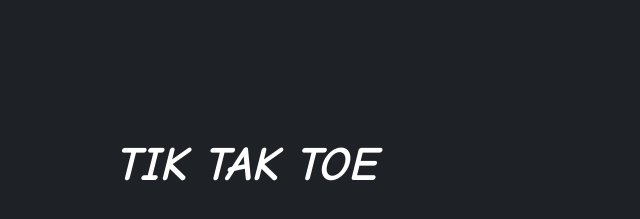
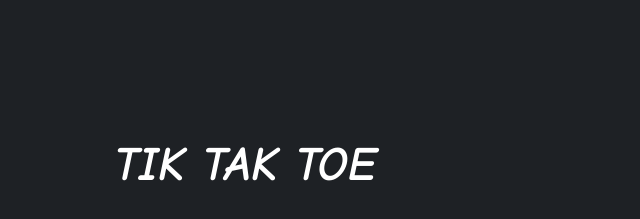
Before and after one commit to mahesh4net/tik-tak-toe, a plain HTML site: page index.html in a window 1280 px wide. Shown: the top 219 px of the page, 395-1035 px from the left. Drawn offline with Linux system fonts and the light colour scheme.

Commit message:
font fixed

```diff
--- a/styles.css
+++ b/styles.css
@@ -1,3 +1,9 @@
+
+@import url('https://fonts.googleapis.com/css2?family=Comic+Neue:ital,wght@0,300;0,400;0,700;1,300;1,400;1,700&display=swap');
+
+
+
+
 *{
     margin: 0;
     padding: 0;
@@ -5,7 +11,7 @@
 }
 
 body{
-    font-family: comic sans ms;
+    font-family: 'Comic Neue';
     color: white;
 }
 
@@ -30,7 +36,7 @@ body{
     width: 30%;
     padding-block: 0.5rem;
    font-style: italic;
-    font-weight: bolder;
+    font-weight: 700 !important;
     border-radius: 3rem;
     margin-bottom: 1rem;
 }
@@ -122,7 +128,7 @@ h3{
 .box h1{
     font-size: 1rem;
     font-style: normal;
-    font-weight: 500;
+    font-weight: 700;
     transition: all 0.05s ease-in-out;
     display: inline-block;
     text-align: center;
```
